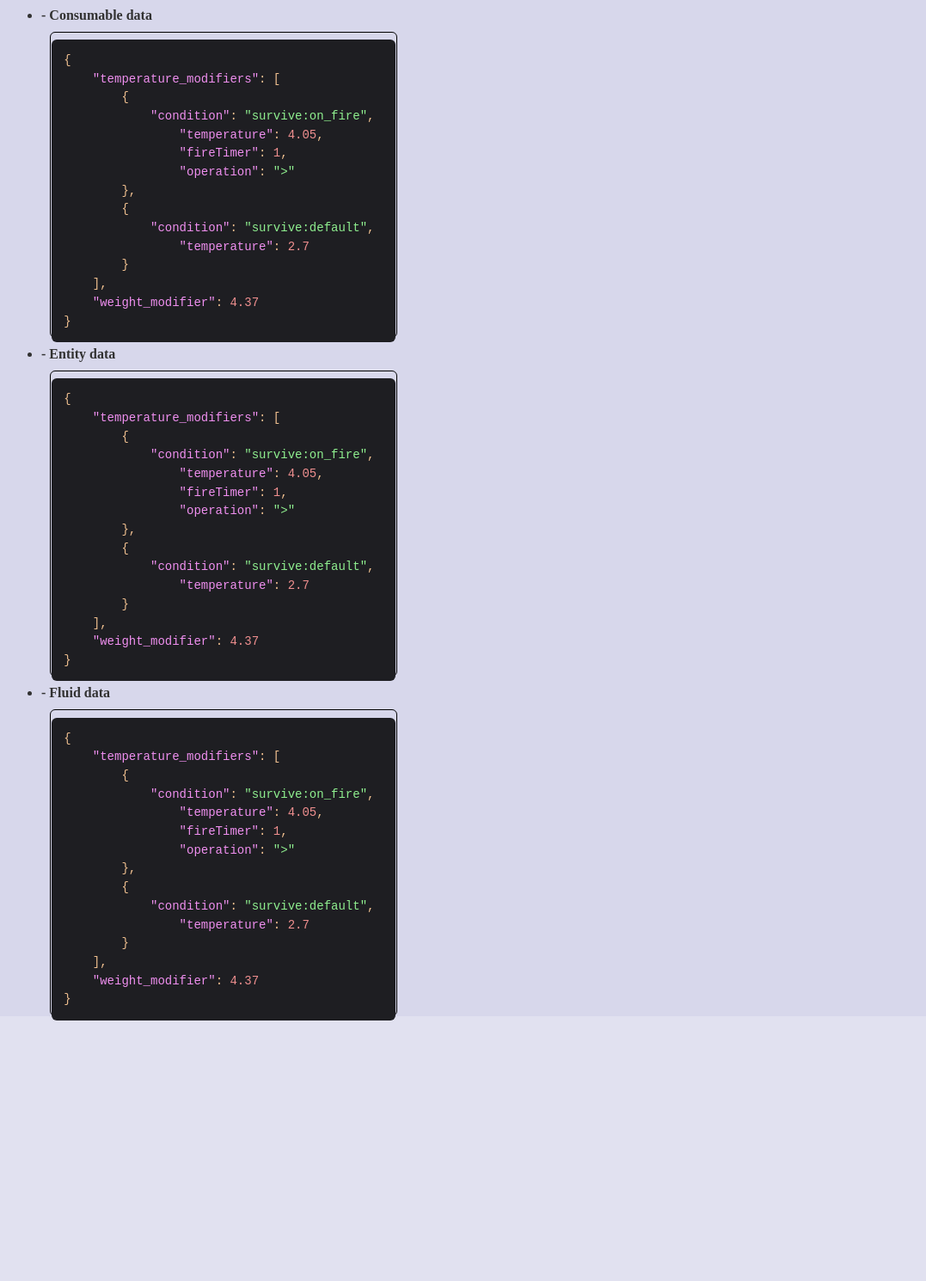
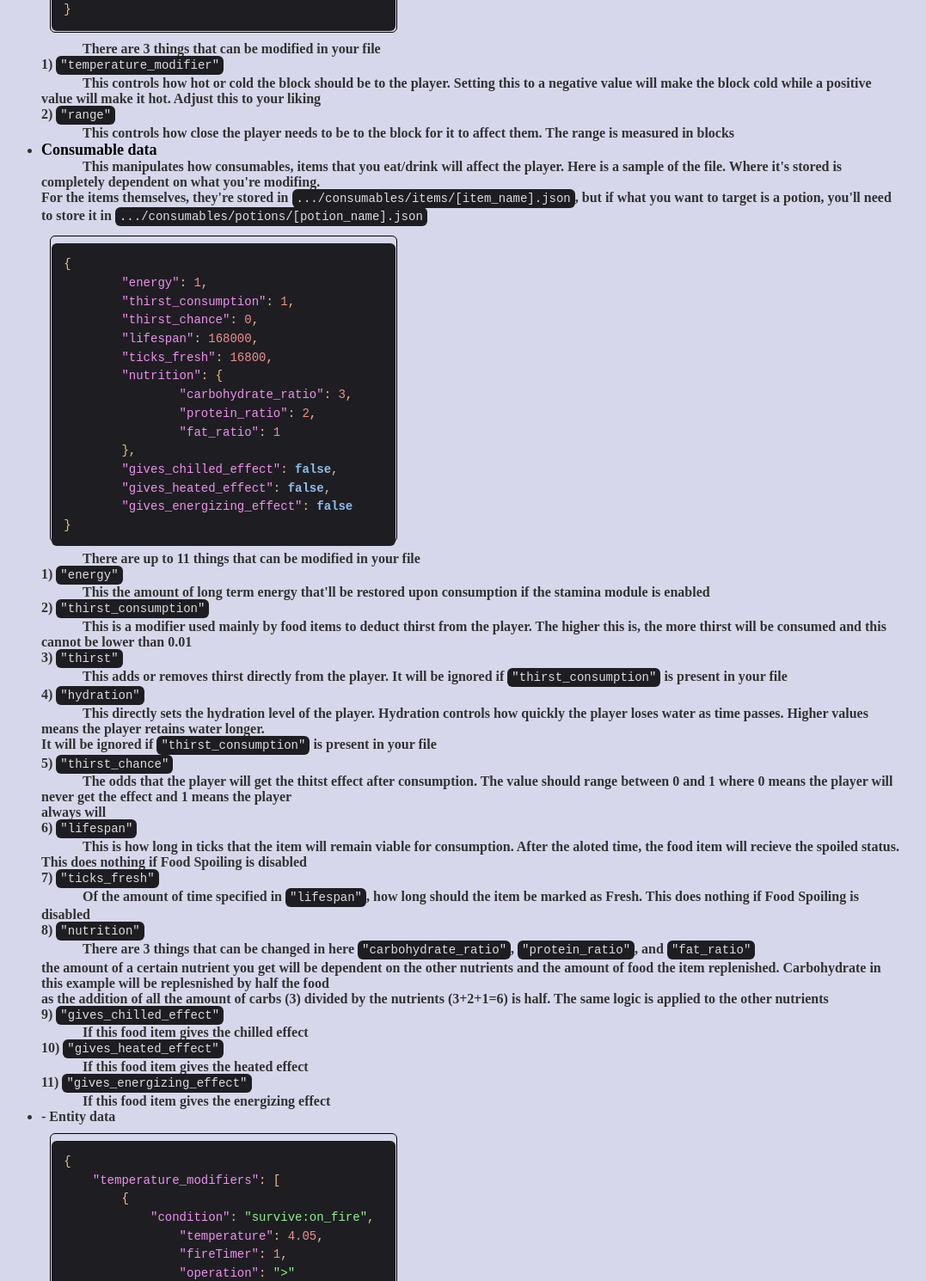
Before and after one commit to Stereowalker/My-Home-Page, a plain HTML site: page survive/index.html in a window 1280 px wide. Shown: the part 3961-5451 px from the top of the page at 86% size, without its empty margins (92-1169 px from the left). Before the commit the page ends 5153 px from the top, so only its background shows below. Drawn offline with Linux system fonts and the light colour scheme.

Commit message:
Modified the Survive page

```diff
--- /dev/null
+++ b/files_to_load/consumable_example.json
@@ -0,0 +1,15 @@
+{
+	"energy": 1,
+	"thirst_consumption": 1,
+	"thirst_chance": 0,
+	"lifespan": 168000,
+	"ticks_fresh": 16800,
+	"nutrition": {
+		"carbohydrate_ratio": 3,
+		"protein_ratio": 2,
+		"fat_ratio": 1
+	},
+	"gives_chilled_effect": false,
+	"gives_heated_effect": false,
+	"gives_energizing_effect": false
+}
--- a/survive/index.html
+++ b/survive/index.html
@@ -274,25 +274,67 @@
                 <br>
                 <li>
                     <h2>Block data</h2>
+                    <p>
+                        <tab1>This manipulates how the blocks around the player affect their temperature. Here is a sample of the file. It's files are stored in <code class="plaintext">.../blocks/[block_name].json</code>
+                    </p>
                     <div class="parent_cb"><pre><code class="json child_cb dynamic_file" id="block_example.json"></code></pre></div>
+                    <p>
+                        <tab1> There are 3 things that can be modified in your file
+                    </p>
+                    <p>1) <code class="plaintext">"temperature_modifier"</code></p>
+                    <p>
+                        <tab1>This controls how hot or cold the block should be to the player. Setting this to a negative value will make the block cold while a positive value will make it hot. Adjust this to your liking
+                    </p>
+                    <p>2) <code class="plaintext">"range"</code></p>
+                    <p>
+                        <tab1>This controls how close the player needs to be to the block for it to affect them. The range is measured in blocks
+                    </p>
                 </li>
-                <li>- Consumable data
-                <div class="parent_cb"><pre><code class="json child_cb">{
-    "temperature_modifiers": [
-        {
-            "condition": "survive:on_fire",
-    		"temperature": 4.05,
-    		"fireTimer": 1,
-    		"operation": ">"
-    	},
-    	{
-    	    "condition": "survive:default",
-    		"temperature": 2.7
-        }
-    ],
-    "weight_modifier": 4.37
-}
-</code></pre></div></li>
+                <li>
+                    <h2>Consumable data</h2>
+                    <p>
+                        <tab1>This manipulates how consumables, items that you eat/drink will affect the player. Here is a sample of the file. Where it's stored is completely dependent on what you're modifing.
+                    </p>
+                    <p>
+                        For the items themselves, they're stored in <code class="plaintext">.../consumables/items/[item_name].json</code>, but if what you want to target is a potion, you'll need to store it in <code class="plaintext">.../consumables/potions/[potion_name].json</code>
+                    </p>
+                    <div class="parent_cb"><pre><code class="json child_cb dynamic_file" id="consumable_example.json"></code></pre></div>
+                    <p>
+                        <tab1> There are up to 11 things that can be modified in your file
+                    </p>
+                    <p>1) <code class="plaintext">"energy"</code></p>
+                    <p>
+                        <tab1> This the amount of long term energy that'll be restored upon consumption if the stamina module is enabled
+                    </p>
+                    <p>2) <code class="plaintext">"thirst_consumption"</code></p>
+                    <p>
+                        <tab1> This is a modifier used mainly by food items to deduct thirst from the player. The higher this is, the more thirst will be consumed and this cannot be lower than 0.01
+                    </p>
+                    <p>3) <code class="plaintext">"thirst"</code></p>
+                    <p>
+                        <tab1> This adds or removes thirst directly from the player. It will be ignored if <code class="plaintext">"thirst_consumption"</code> is present in your file
+                    </p>
+                    <p>4) <code class="plaintext">"hydration"</code></p>
+                    <p><tab1> This directly sets the hydration level of the player. Hydration controls how quickly the player loses water as time passes. Higher values means the player retains water longer.</p>
+                    <p>It will be ignored if <code class="plaintext">"thirst_consumption"</code> is present in your file</p>
+                    <p>5) <code class="plaintext">"thirst_chance"</code></p>
+                    <p><tab1> The odds that the player will get the thitst effect after consumption. The value should range between 0 and 1 where 0 means the player will never get the effect and 1 means the player</p>
+                    <p>always will</p>
+                    <p>6) <code class="plaintext">"lifespan"</code></p>
+                    <p><tab1> This is how long in ticks that the item will remain viable for consumption. After the aloted time, the food item will recieve the spoiled status. This does nothing if Food Spoiling is disabled</p>
+                    <p>7) <code class="plaintext">"ticks_fresh"</code></p>
+                    <p><tab1> Of the amount of time specified in <code class="plaintext">"lifespan"</code>, how long should the item be marked as Fresh. This does nothing if Food Spoiling is disabled</p>
+                    <p>8) <code class="plaintext">"nutrition"</code></p>
+                    <p><tab1> There are 3 things that can be changed in here <code class="plaintext">"carbohydrate_ratio"</code>, <code class="plaintext">"protein_ratio"</code>, and <code class="plaintext">"fat_ratio"</code></p>
+                    <p>the amount of a certain nutrient you get will be dependent on the other nutrients and the amount of food the item replenished. Carbohydrate in this example will be replesnished by half the food</p>
+                    <p>as the addition of all the amount of carbs (3) divided by the nutrients (3+2+1=6) is half. The same logic is applied to the other nutrients</p>
+                    <p>9) <code class="plaintext">"gives_chilled_effect"</code></p>
+                    <p><tab1> If this food item gives the chilled effect</p>
+                    <p>10) <code class="plaintext">"gives_heated_effect"</code></p>
+                    <p><tab1> If this food item gives the heated effect</p>
+                    <p>11) <code class="plaintext">"gives_energizing_effect"</code></p>
+                    <p><tab1> If this food item gives the energizing effect</p>
+                </li>
                 <li>- Entity data
                 <div class="parent_cb"><pre><code class="json child_cb">{
     "temperature_modifiers": [
```
